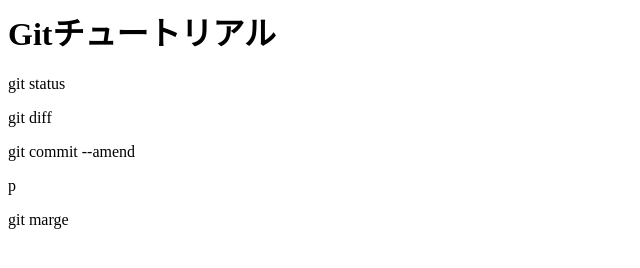
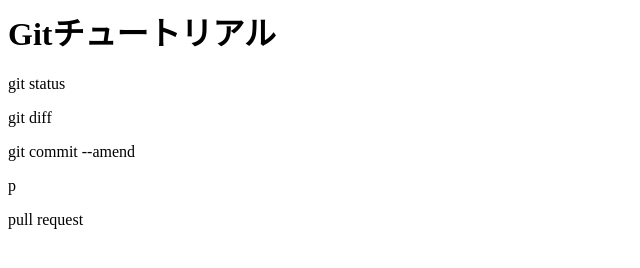
Before and after one commit to SongWei1968/git_tutorial, a plain HTML site: page index.html in a window 1280 px wide. Shown: the full height of the page, 0-640 px from the left. Drawn offline with Linux system fonts and the light colour scheme.

Commit message:
pull requestを追記

```diff
--- a/index.html
+++ b/index.html
@@ -2,4 +2,4 @@
 <p>git status</p>
 <p>git diff</p>
 <p>git commit --amend</p>p
-<p>git marge</p>
+<p>pull request</p>
```
